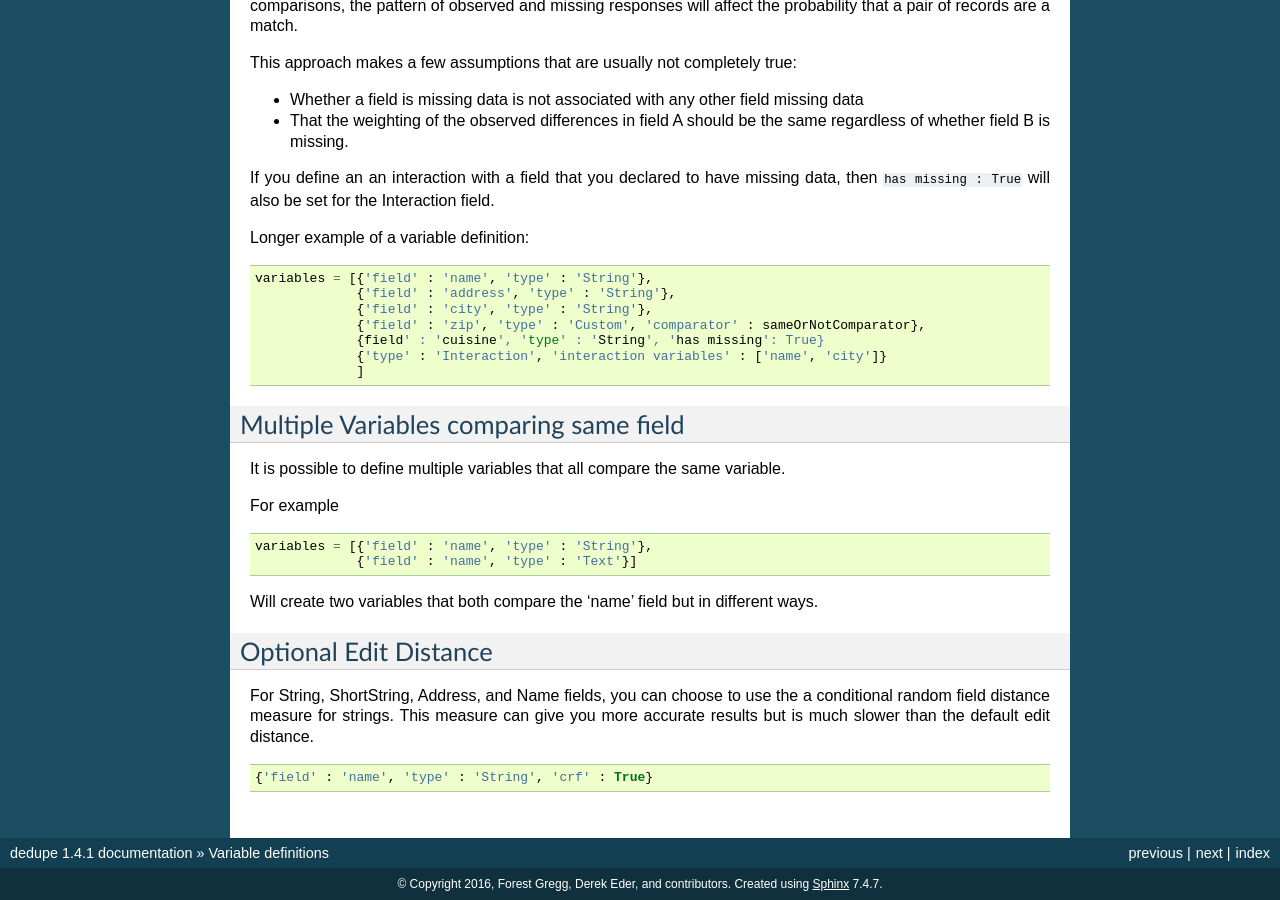
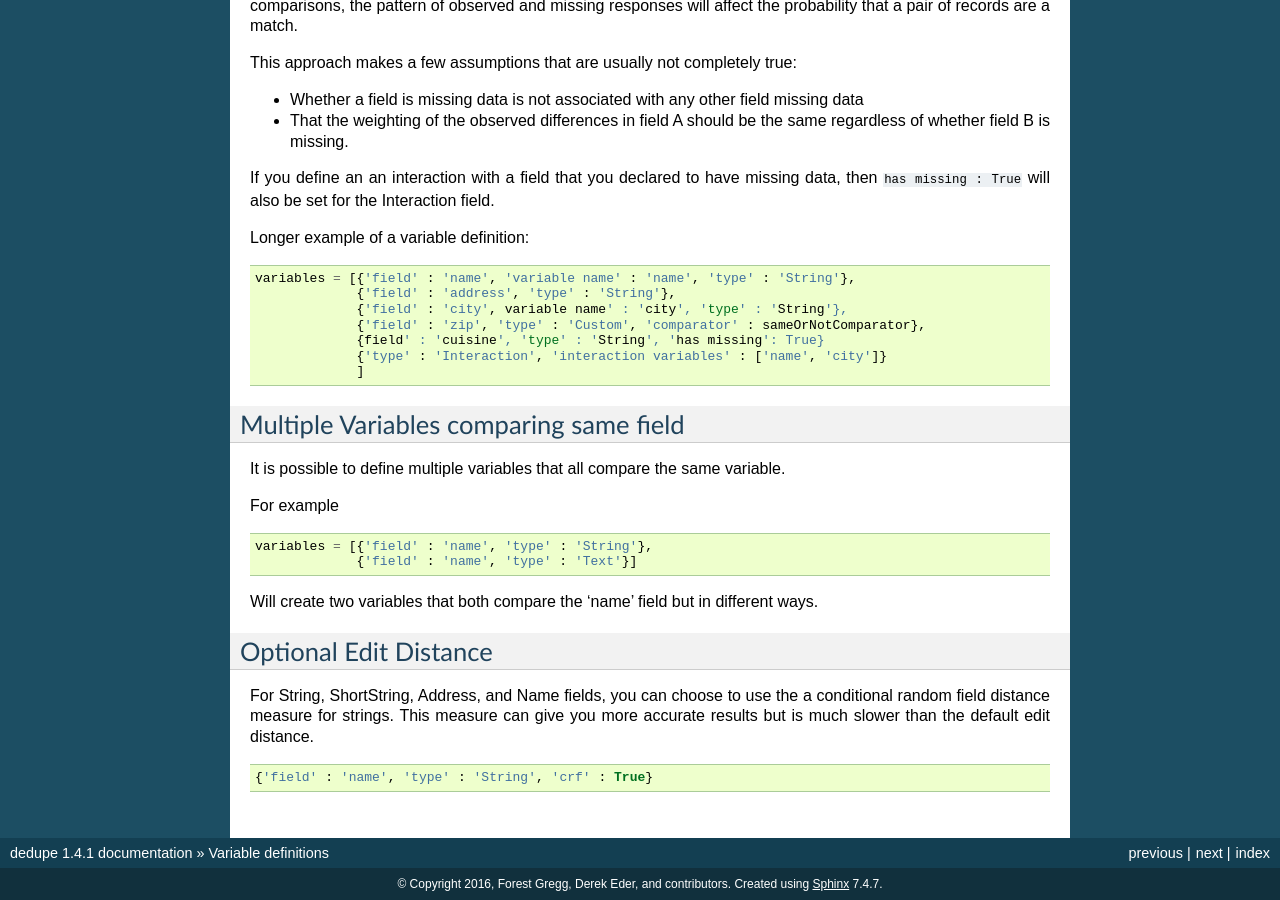
Before and after one commit to dedupeio/dedupe, a Sphinx documentation site: the page built from docs/Variable-definition.rst, in a window 1280 px wide and 900 px high, scrolled down 4282 px. Built offline with Sphinx 7.4.7, drawn with Linux system fonts in a browser that asks for light colours.

```diff
--- a/docs/Variable-definition.rst
+++ b/docs/Variable-definition.rst
@@ -329,9 +329,9 @@
 
 .. code:: python
 
-    variables = [{'field' : 'name', 'type' : 'String'},
+    variables = [{'field' : 'name', 'variable name' : 'name', 'type' : 'String'},
                  {'field' : 'address', 'type' : 'String'},
-                 {'field' : 'city', 'type' : 'String'},
+                 {'field' : 'city', variable name' : 'city', 'type' : 'String'},
                  {'field' : 'zip', 'type' : 'Custom', 'comparator' : sameOrNotComparator},
                  {field' : 'cuisine', 'type' : 'String', 'has missing': True}
                  {'type' : 'Interaction', 'interaction variables' : ['name', 'city']}
```
